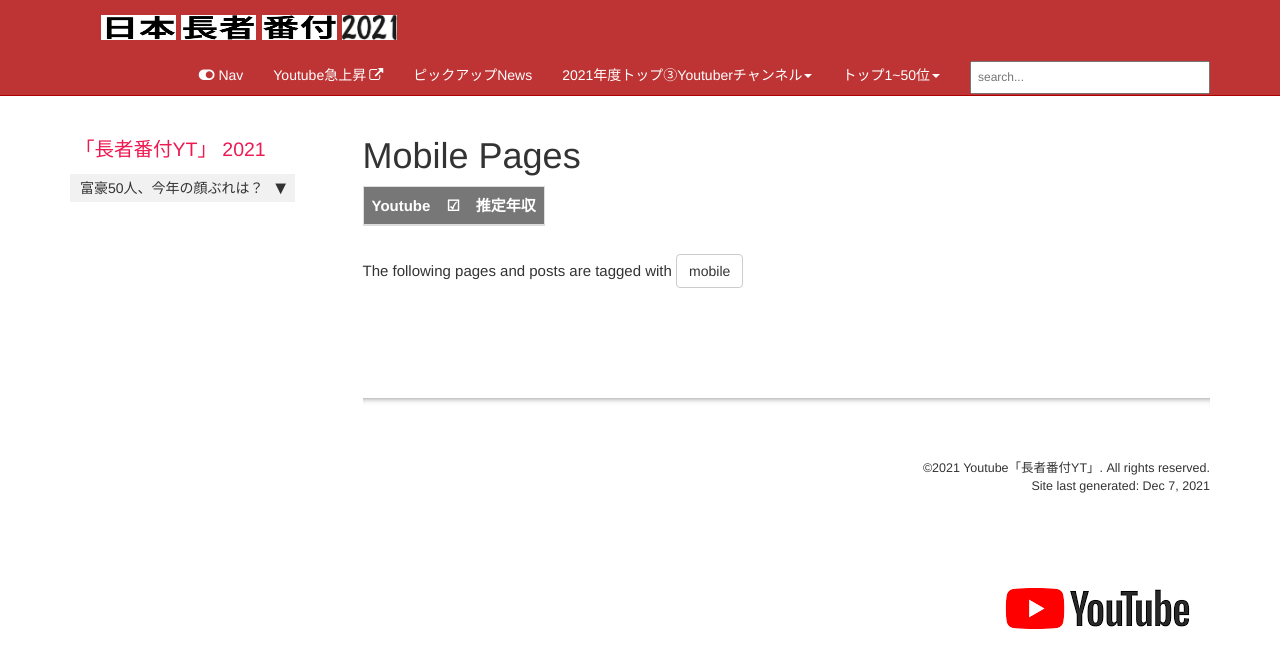
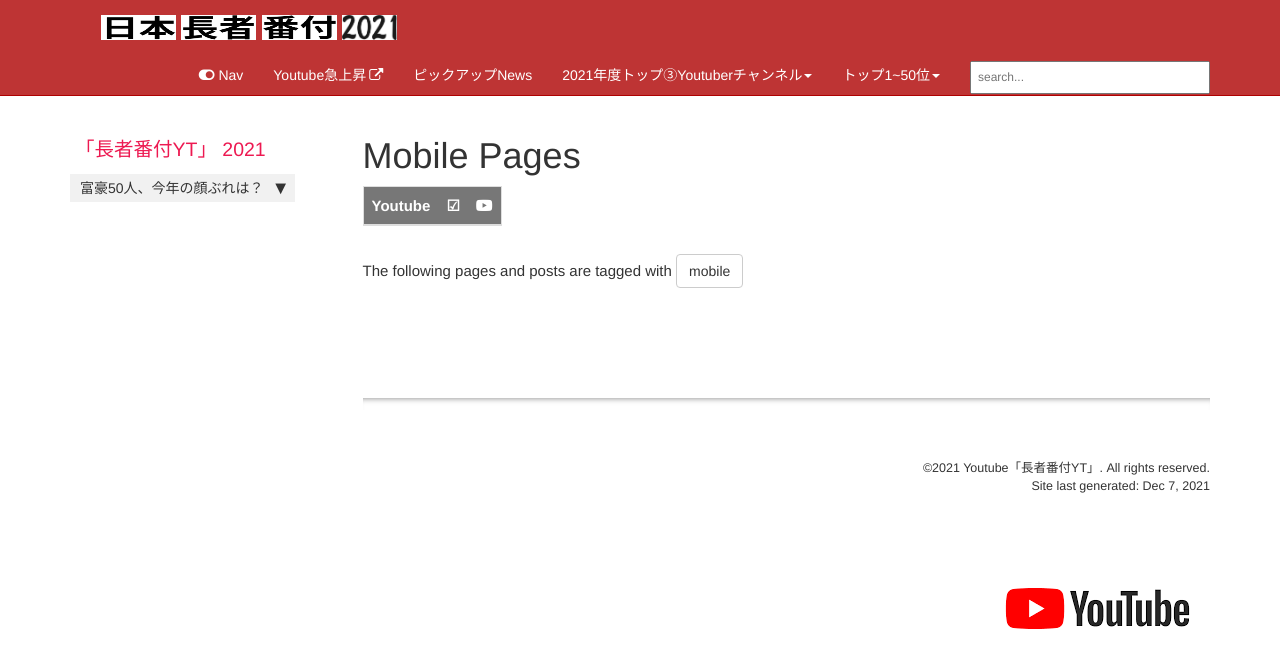
Before and after one commit to takagotch/page484, a Jekyll site: the page built from pages/tags/tag_mobile.md, in a window 1280 px wide. Shown: the top 668 px of the page. Built offline with Jekyll 4.4.1, drawn with Linux system fonts in a browser that asks for light colours; nearby versions of some CDN libraries; comment, search, counter and statistics services are not loaded.

Commit message:
Update taglogic.html

```diff
--- a/_includes/taglogic.html
+++ b/_includes/taglogic.html
@@ -5,7 +5,7 @@ top1_50.html 用
 
 
 
-<table><thead><tr><th>Youtube</th><th> ☑ </th><th>推定年収</th></tr></thead>
+<table><thead><tr><th>Youtube</th><th> ☑ </th><th> <i class="fab fa-youtube"></i> </th></tr></thead>
     <tbody>
 
 
```
